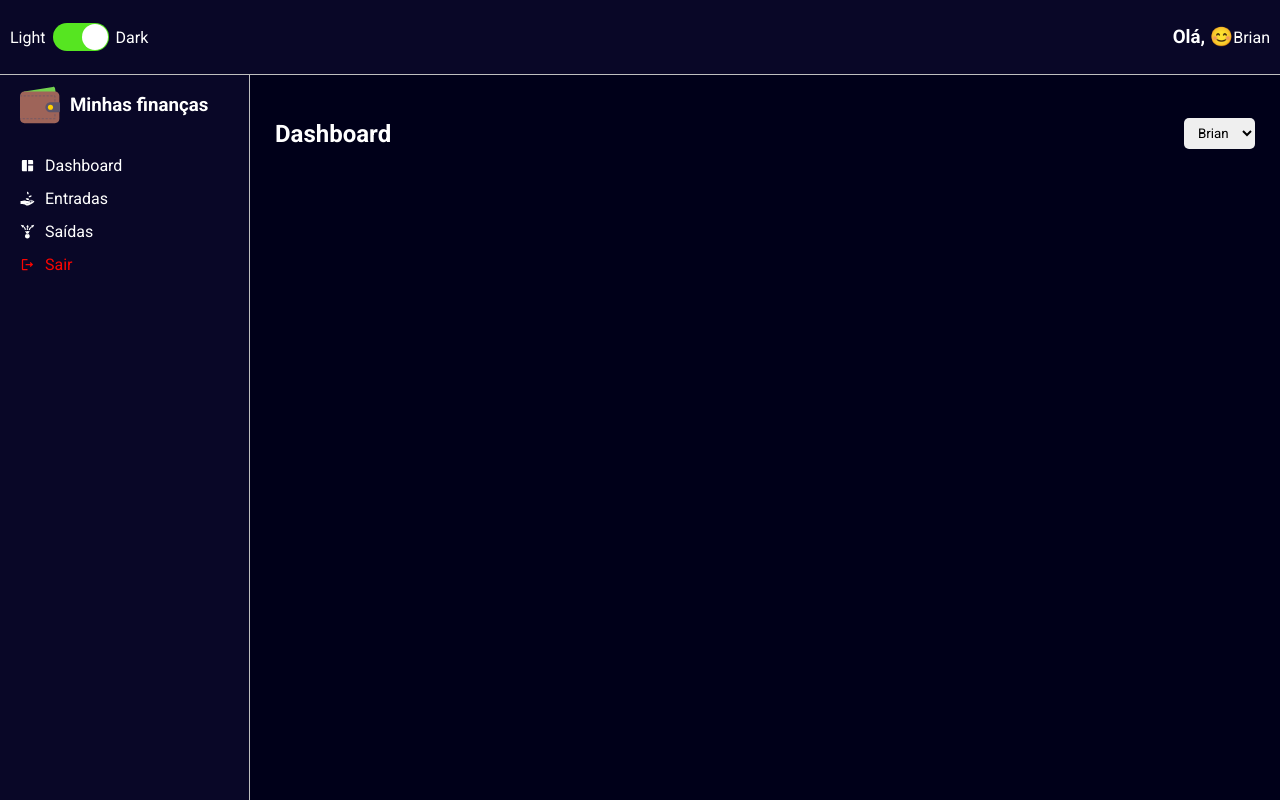
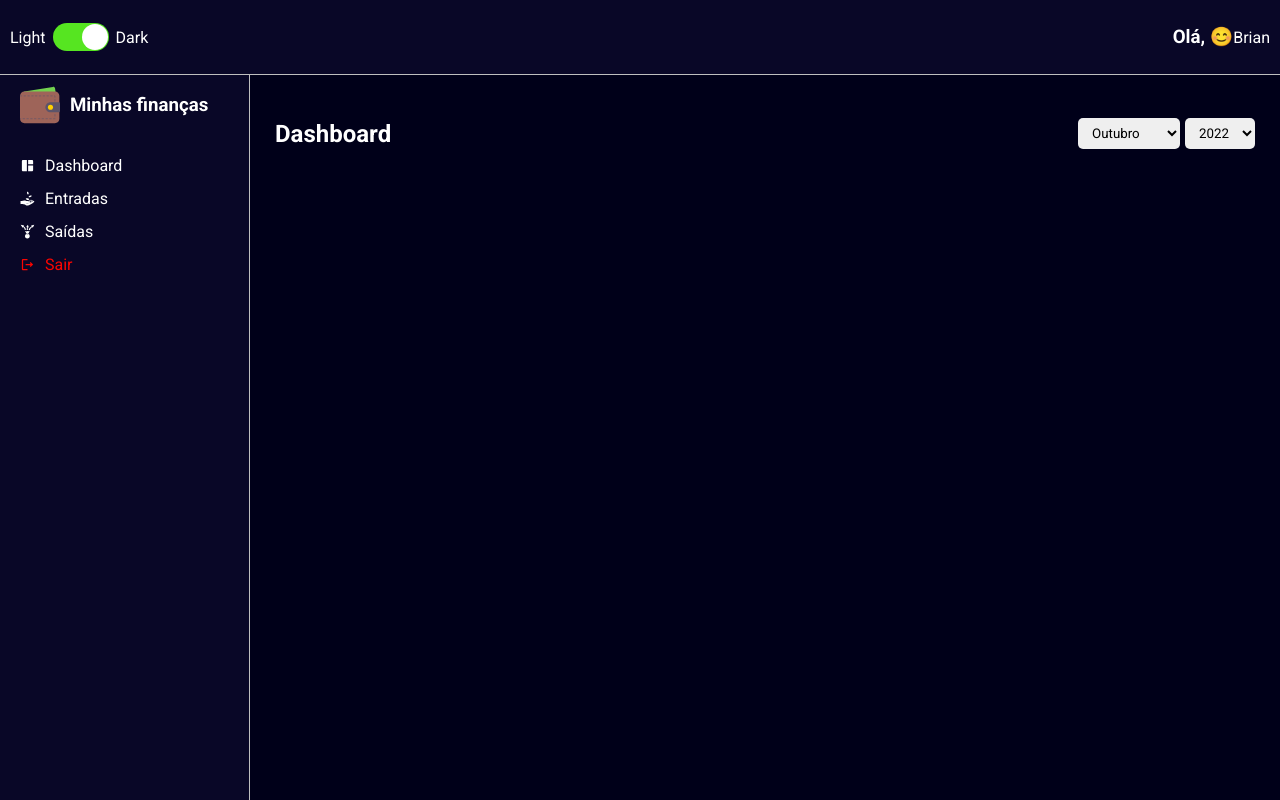
Before and after one commit to BVictorsk/my_finances, a React (Create React App) app: page /dashboard in a window 1280 px wide. Built offline with nearby package versions, Linux system fonts and the light colour scheme.

Commit message:
added dashboard header content

```diff
--- a/src/pages/dashboard/index.tsx
+++ b/src/pages/dashboard/index.tsx
@@ -1,18 +1,84 @@
-import React from 'react'
+import React, { useState, useMemo } from 'react'
+import { Container } from './styles'
 import Header from '../../components/header'
 import SelectInput from '../../components/selectInput'
-import { Container } from './styles'
+import expenses from '../../repositories/expenses'
+import gains from '../../repositories/gains'
+import listOfMonths from '../../utils/months'
 
 const Dashboard: React.FC = () => {
+    const [monthSelected, setMonthSelected] = useState<number>(new Date().getMonth() + 1);
+    const [yearSelected, setYearSelected] = useState<number>(new Date().getFullYear());
+
     const options = [
         { value: 'Brian', label: 'Brian' },
         { value: 'Brian', label: 'Brian' }
-    ]
+    ];
+
+
+    const months = useMemo(() => {
+        return listOfMonths.map(( month, index ) => {
+            return {
+                value: index + 1,
+                label: month,
+            }
+        })
+
+    }, []);
+
+    const years = useMemo(() => {
+        let uniqueYears: number[] = [];
+
+        [...expenses, ...gains].forEach(item => {
+            const date = new Date(item.date);
+            const year = date.getFullYear();
+
+            if(!uniqueYears.includes(year)) {
+                uniqueYears.push(year);
+            }
+        });
+
+        return uniqueYears.map(year => {
+            return {
+                value: year,
+                label: year,
+
+            }
+        })
+    }, []);
+
+    const handleMonthSelected = (month: string) => {
+         try {
+            const parseMonth = Number(month);
+            setMonthSelected(parseMonth);
+         }
+         catch(error) {
+            throw new Error('invalid month value')
+         }
+    }
+
+    const handleYearSelected = (year: string) => {
+         try {
+            const parseYear = Number(year);
+            setYearSelected(parseYear);
+         }
+         catch(error) {
+            throw new Error('invalid month value')
+         }
+    }
+
 
     return (
         <Container>
             <Header title="Dashboard">
-                <SelectInput options={options} onChange={() => {}}/>
+                <SelectInput
+                    options={months}
+                    onChange={e => handleMonthSelected(e.target.value)}
+                    defaultValue={monthSelected} />
+                    <SelectInput
+                    options={years}
+                    onChange={e => handleYearSelected(e.target.value)}
+                    defaultValue={yearSelected}  />
             </Header>
         </Container>
     );
```
